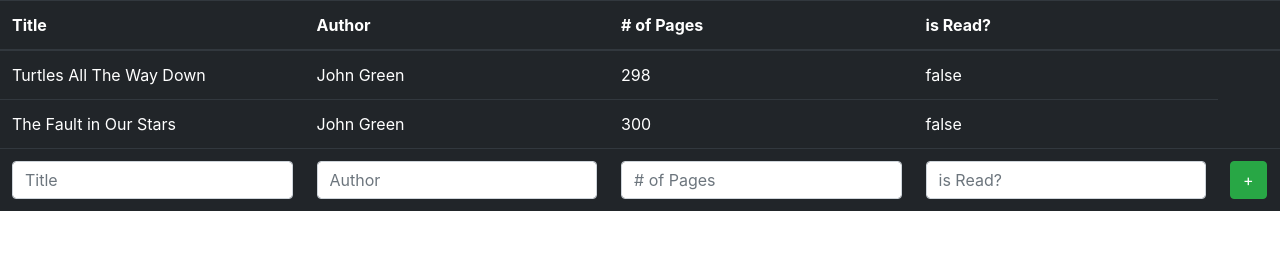
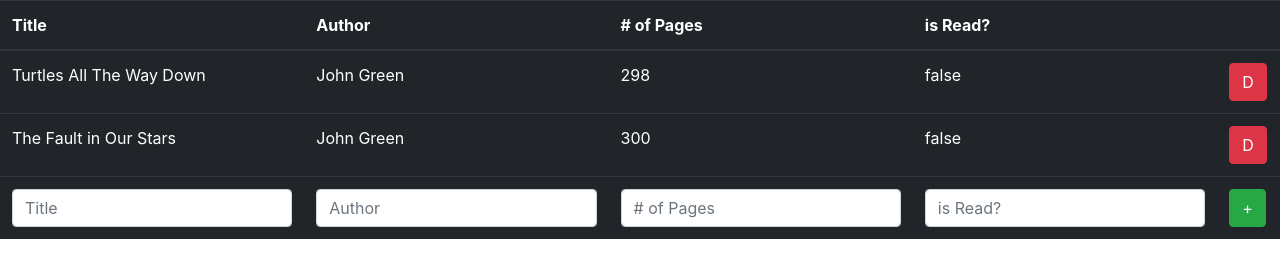
Before and after one commit to heyapricot/library, a website built with webpack: page src/components/bootstrapTable/index.html in a window 1280 px wide. Built offline with nearby package versions, Linux system fonts and the light colour scheme.

Commit message:
bootstrapTable addRow method appends a td with a RowButton inside at the end of the received row

```diff
--- a/src/components/bootstrapTable/bootstrapTable.js
+++ b/src/components/bootstrapTable/bootstrapTable.js
@@ -1,4 +1,5 @@
 const {RowPlaceholder} = require('./components/rowPlaceholder/rowPlaceholder');
+const {RowButton} = require('./components/rowButton/rowButton');
 
 function BootstrapTable(headers){
     this.table = document.createElement('table');
@@ -25,7 +26,17 @@
         this.renderFooter(this.rowPlaceholder.HTML);
     },
     addRow: function(HTMLRow){
-        this.body.appendChild(HTMLRow);
+        let row = HTMLRow;
+        row = this.attachButton(row);
+        this.body.appendChild(row);
+    },
+    attachButton: function(HTMLRow){
+        let row = HTMLRow;
+        let cell = document.createElement('td');
+        let button = new RowButton("D", ["btn", "btn-danger"]);
+        cell.appendChild(button.HTML);
+        row.appendChild(cell);
+        return row;
     },
     renderFooter: function(HTMLRow){
       this.footer.appendChild(HTMLRow);
--- a/src/components/bootstrapTable/index.html
+++ b/src/components/bootstrapTable/index.html
@@ -3,6 +3,7 @@
 <head>
     <meta charset="UTF-8">
     <link rel="stylesheet" href="https://stackpath.bootstrapcdn.com/bootstrap/4.1.3/css/bootstrap.min.css" integrity="sha384-MCw98/SFnGE8fJT3GXwEOngsV7Zt27NXFoaoApmYm81iuXoPkFOJwJ8ERdknLPMO" crossorigin="anonymous">
+    <link rel="stylesheet" href="https://use.fontawesome.com/releases/v5.3.1/css/all.css" integrity="sha384-mzrmE5qonljUremFsqc01SB46JvROS7bZs3IO2EmfFsd15uHvIt+Y8vEf7N7fWAU" crossorigin="anonymous">
     <title>bootstrapTable</title>
 </head>
 <body>
```
